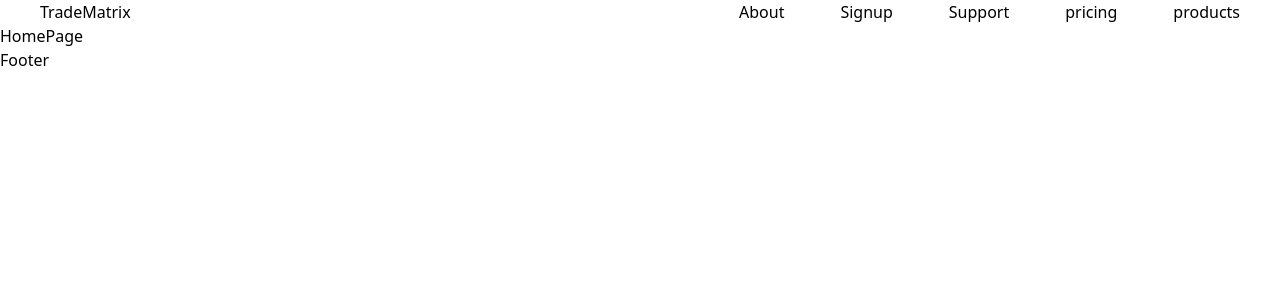
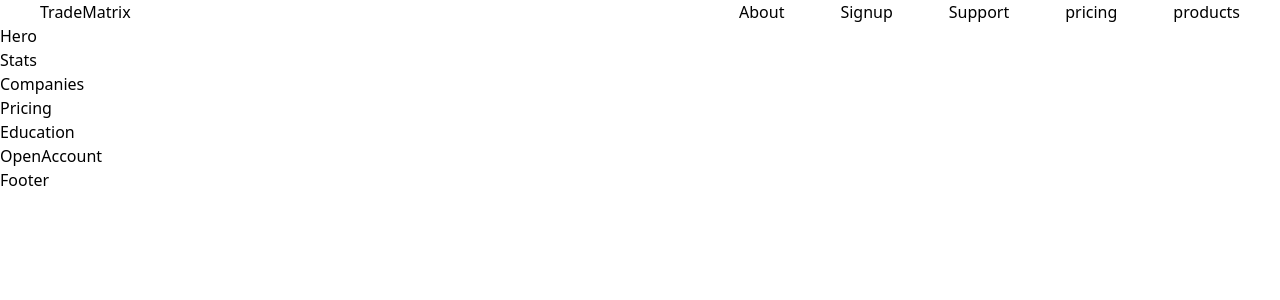
Before and after one commit to sumitkumarsharm/TradeMatrix, a React (Vite) app in the folder TradeMatrix_client/: page / in a window 1280 px wide. Shown: the top 300 px of the page. Built offline with nearby package versions, Linux system fonts and the light colour scheme.

Commit message:
feat:created statercode for home page

```diff
--- a/TradeMatrix_client/src/LandingPage/Home/Companies.jsx
+++ b/TradeMatrix_client/src/LandingPage/Home/Companies.jsx
@@ -0,0 +1,7 @@
+import React from "react";
+
+const Companies = () => {
+  return <div>Companies</div>;
+};
+
+export default Companies;
--- a/TradeMatrix_client/src/LandingPage/Home/Education.jsx
+++ b/TradeMatrix_client/src/LandingPage/Home/Education.jsx
@@ -0,0 +1,7 @@
+import React from "react";
+
+const Education = () => {
+  return <div>Education</div>;
+};
+
+export default Education;
--- a/TradeMatrix_client/src/LandingPage/Home/Hero.jsx
+++ b/TradeMatrix_client/src/LandingPage/Home/Hero.jsx
@@ -0,0 +1,7 @@
+import React from "react";
+
+const Hero = () => {
+  return <div>Hero</div>;
+};
+
+export default Hero;
--- a/TradeMatrix_client/src/LandingPage/Home/HomePage.jsx
+++ b/TradeMatrix_client/src/LandingPage/Home/HomePage.jsx
@@ -1,7 +1,22 @@
 import React from "react";
+import Companies from "./Companies";
+import Education from "./Education";
+import Hero from "./Hero";
+import OpenAccount from "./OpenAccount";
+import Stats from "./Stats";
+import Pricing from "./Pricing";
 
 const HomePage = () => {
-  return <div>HomePage</div>;
+  return (
+    <>
+      <Hero />
+      <Stats />
+      <Companies />
+      <Pricing />
+      <Education />
+      <OpenAccount />
+    </>
+  );
 };
 
 export default HomePage;
--- a/TradeMatrix_client/src/LandingPage/Home/OpenAccount.jsx
+++ b/TradeMatrix_client/src/LandingPage/Home/OpenAccount.jsx
@@ -0,0 +1,7 @@
+import React from "react";
+
+const OpenAccount = () => {
+  return <div>OpenAccount</div>;
+};
+
+export default OpenAccount;
--- a/TradeMatrix_client/src/LandingPage/Home/Pricing.jsx
+++ b/TradeMatrix_client/src/LandingPage/Home/Pricing.jsx
@@ -0,0 +1,7 @@
+import React from "react";
+
+const Pricing = () => {
+  return <div>Pricing</div>;
+};
+
+export default Pricing;
--- a/TradeMatrix_client/src/LandingPage/Home/Stats.jsx
+++ b/TradeMatrix_client/src/LandingPage/Home/Stats.jsx
@@ -0,0 +1,7 @@
+import React from "react";
+
+const Stats = () => {
+  return <div>Stats</div>;
+};
+
+export default Stats;
--- a/TradeMatrix_client/src/components/Navbar.jsx
+++ b/TradeMatrix_client/src/components/Navbar.jsx
@@ -4,7 +4,9 @@
 const Navbar = () => {
   return (
     <nav className="flex justify-between px-10">
-      <div>TradeMatrix</div>
+      <div>
+        <Link to={"/"}>TradeMatrix</Link>
+      </div>
       <div className="flex gap-14">
         <Link to="/about">About</Link>
         <Link to="/open-account">Signup</Link>
```
